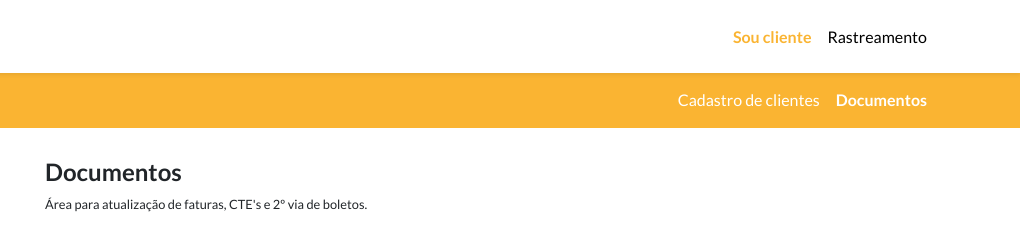
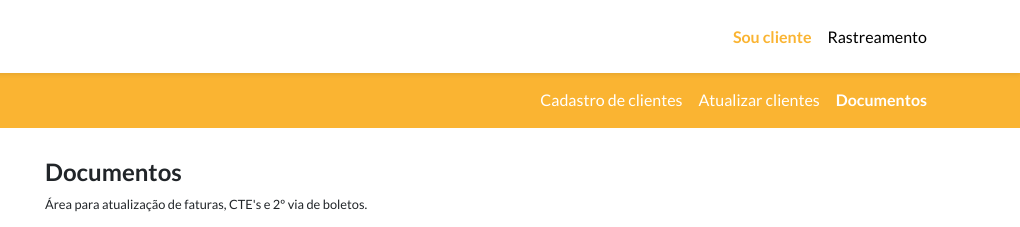
Before and after one commit to lrgplucas/Transportadora_FG360, a plain HTML site: page painel_documentos.html in a window 1280 px wide. Shown: the top 227 px of the page, 260-1280 px from the left. Drawn offline with nearby package versions, Linux system fonts and the light colour scheme; no server answers.

Commit message:
Fix merge
- fixado merge anterior algumas linhas foram perdidas e foram recuperadas

```diff
--- a/painel_documentos.html
+++ b/painel_documentos.html
@@ -52,6 +52,9 @@
                 <ul class="navbar-nav ml-auto">
                     <li class="nav-item">
                         <a class="nav-link" href="painel_cliente.html">Cadastro de clientes</a>
+                    </li>
+ 		    <li class="nav-item">
+                        <a class="nav-link" href="painel_atualizar_cliente.html">Atualizar clientes</a>
                     </li>
                     <li class="nav-item active">
                         <a class="nav-link" href="painel_documentos.html">Documentos</a>
```
Also changed, not shown: painel_cliente.html (+3 -0 lines).
